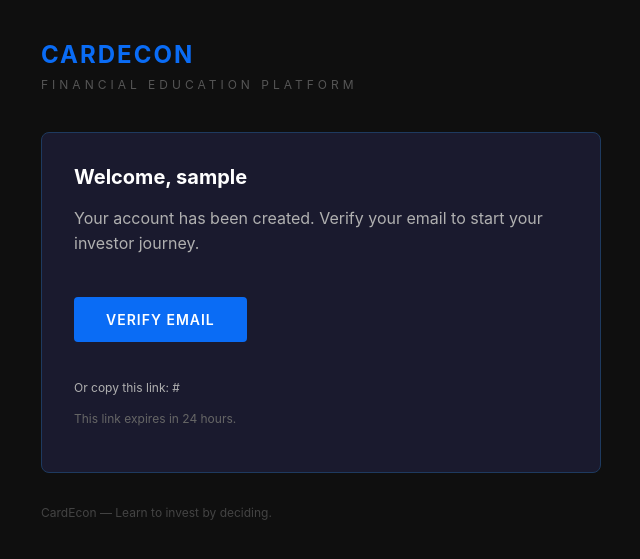
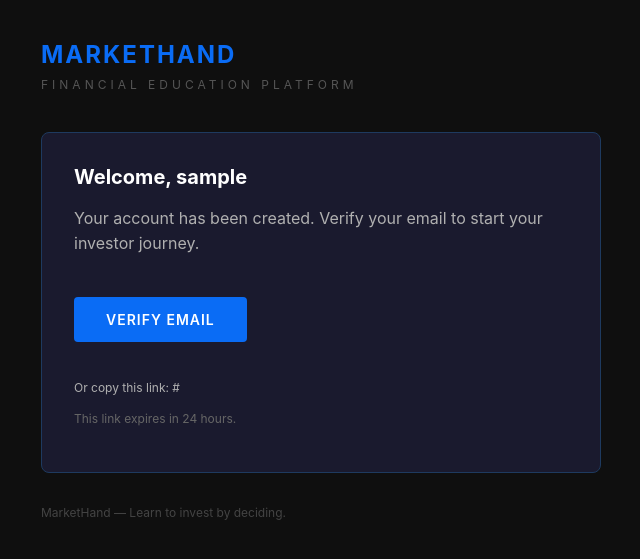
Before and after one commit to Eric-xin/start, a Python web app: template backend/app/templates/email_verify.html in a window 1280 px wide. Shown: the top 559 px of the page, without its empty margins (319-959 px from the left). Run offline with Jinja, Linux system fonts and the light colour scheme; the template is opened without the code that fills it: most values are stand-ins (such as "Sample title", 1, 10 or a date in 2020).

Commit message:
rename CardEcon to MarketHand across the codebase and update related configurations

```diff
--- a/backend/app/main.py
+++ b/backend/app/main.py
@@ -166,7 +166,7 @@ async def lifespan(app: FastAPI):
 
 
 app = FastAPI(
-    title="CardEcon API",
+    title="MarketHand API",
     version="1.0.0",
     lifespan=lifespan,
 )
--- a/backend/app/seeds/run_seeds.py
+++ b/backend/app/seeds/run_seeds.py
@@ -30,10 +30,10 @@ SMTP_CONFIGS = [
     {"key": "smtp_password", "value": "", "description": "SMTP password"},
     {
         "key": "smtp_from",
-        "value": "noreply@cardecon.app",
+        "value": "noreply@markethand.app",
         "description": "From email address",
     },
-    {"key": "smtp_from_name", "value": "CardEcon", "description": "From display name"},
+    {"key": "smtp_from_name", "value": "MarketHand", "description": "From display name"},
     {
         "key": "email_backend",
         "value": "console",
--- a/backend/app/services/companion_llm.py
+++ b/backend/app/services/companion_llm.py
@@ -30,7 +30,7 @@ def build_context_block(context: dict[str, Any] | None) -> str:
     portfolio = context.get("portfolio") or {}
 
     lines = [
-        "You are answering as an in-game companion for CardEcon.",
+        "You are answering as an in-game companion for MarketHand.",
         "Use the user's current gameplay context when relevant.",
         f"Current card title: {current_card.get('title', 'N/A')}",
         f"Current card body: {current_card.get('body', 'N/A')}",
--- a/backend/app/services/email_service.py
+++ b/backend/app/services/email_service.py
@@ -74,11 +74,11 @@ async def send_verification_email(to: str, token: str, username: str) -> None:
     frontend_url = settings.frontend_url
     verify_url = f"{frontend_url}/verify-email?token={token}"
     html = _render("email_verify.html", {"username": username, "verify_url": verify_url})
-    await _send(to, "Verify your CardEcon account", html)
+    await _send(to, "Verify your MarketHand account", html)
 
 
 async def send_password_reset_email(to: str, token: str) -> None:
     frontend_url = settings.frontend_url
     reset_url = f"{frontend_url}/reset-password?token={token}"
     html = _render("password_reset.html", {"reset_url": reset_url})
-    await _send(to, "Reset your CardEcon password", html)
+    await _send(to, "Reset your MarketHand password", html)
--- a/backend/app/templates/email_verify.html
+++ b/backend/app/templates/email_verify.html
@@ -2,7 +2,7 @@
 <html>
 <head>
   <meta charset="UTF-8">
-  <title>Verify Your CardEcon Account</title>
+  <title>Verify Your MarketHand Account</title>
   <style>
     body { background: #0f0f0f; color: #e0e0e0; font-family: 'Inter', Arial, sans-serif; margin: 0; padding: 40px 20px; }
     .container { max-width: 560px; margin: 0 auto; }
@@ -17,7 +17,7 @@
 </head>
 <body>
   <div class="container">
-    <div class="header">CARDECON</div>
+    <div class="header">MARKETHAND</div>
     <div class="subtitle">Financial Education Platform</div>
     <div class="card">
       <h2>Welcome, {{ username }}</h2>
@@ -26,7 +26,7 @@
       <p style="font-size: 12px;">Or copy this link: {{ verify_url }}</p>
       <p style="font-size: 12px; color: #666;">This link expires in 24 hours.</p>
     </div>
-    <div class="footer">CardEcon &mdash; Learn to invest by deciding.</div>
+    <div class="footer">MarketHand &mdash; Learn to invest by deciding.</div>
   </div>
 </body>
 </html>
--- a/backend/app/templates/password_reset.html
+++ b/backend/app/templates/password_reset.html
@@ -2,7 +2,7 @@
 <html>
 <head>
   <meta charset="UTF-8">
-  <title>Reset Your CardEcon Password</title>
+  <title>Reset Your MarketHand Password</title>
   <style>
     body { background: #0f0f0f; color: #e0e0e0; font-family: 'Inter', Arial, sans-serif; margin: 0; padding: 40px 20px; }
     .container { max-width: 560px; margin: 0 auto; }
@@ -17,7 +17,7 @@
 </head>
 <body>
   <div class="container">
-    <div class="header">CARDECON</div>
+    <div class="header">MARKETHAND</div>
     <div class="subtitle">Financial Education Platform</div>
     <div class="card">
       <h2>Password Reset Request</h2>
@@ -26,7 +26,7 @@
       <p style="font-size: 12px;">Or copy this link: {{ reset_url }}</p>
       <p style="font-size: 12px; color: #666;">This link expires in 1 hour. If you didn't request this, ignore this email.</p>
     </div>
-    <div class="footer">CardEcon &mdash; Learn to invest by deciding.</div>
+    <div class="footer">MarketHand &mdash; Learn to invest by deciding.</div>
   </div>
 </body>
 </html>
--- a/backend/scripts/ingest_market_data.py
+++ b/backend/scripts/ingest_market_data.py
@@ -371,7 +371,7 @@ async def seed_events(db: AsyncSession) -> None:
 # ---------------------------------------------------------------------------
 
 async def main() -> None:
-    print("=== CardEcon Market Data Ingestion ===")
+    print("=== MarketHand Market Data Ingestion ===")
     print(f"Database: {DATABASE_URL}")
     print(f"Date range: {START_DATE} → {END_DATE}")
     print()
--- a/config/index.html
+++ b/config/index.html
@@ -4,7 +4,7 @@
     <meta charset="UTF-8" />
     <link rel="icon" type="image/svg+xml" href="/favicon.svg" />
     <meta name="viewport" content="width=device-width, initial-scale=1.0" />
-    <title>CardEcon Admin</title>
+    <title>MarketHand Admin</title>
     <link rel="preconnect" href="https://fonts.googleapis.com" />
     <link rel="preconnect" href="https://fonts.gstatic.com" crossorigin />
     <link
--- a/config/package.json
+++ b/config/package.json
@@ -1,5 +1,5 @@
 {
-  "name": "cardecon-admin",
+  "name": "markethand-admin",
   "version": "0.1.0",
   "private": true,
   "scripts": {
--- a/config/src/components/Layout.tsx
+++ b/config/src/components/Layout.tsx
@@ -84,7 +84,7 @@ export default function Layout({ title, children }: LayoutProps) {
               letterSpacing: '0.1em',
             }}
           >
-            CARDECON
+            MARKETHAND
           </div>
           <div
             style={{
--- a/config/src/pages/Login.tsx
+++ b/config/src/pages/Login.tsx
@@ -101,7 +101,7 @@ export default function Login() {
               marginBottom: 8,
             }}
           >
-            CARDECON ADMIN
+            MARKETHAND ADMIN
           </div>
           <div
             style={{
@@ -257,7 +257,7 @@ export default function Login() {
             letterSpacing: '0.1em',
           }}
         >
-          CARDECON FINANCIAL EDUCATION PLATFORM
+          MARKETHAND FINANCIAL EDUCATION PLATFORM
         </div>
       </div>
     </div>
--- a/frontend/package.json
+++ b/frontend/package.json
@@ -1,6 +1,6 @@
 {
   "name": "markethand",
-  "version": "1.0.0",
+  "version": "1.0.1",
   "main": "expo-router/entry",
   "scripts": {
     "start": "expo start",
--- a/frontend/store/themeStore.ts
+++ b/frontend/store/themeStore.ts
@@ -11,7 +11,7 @@ interface ThemeState {
   hydrate: () => Promise<void>;
 }
 
-const STORAGE_KEY = "cardecon-theme-mode";
+const STORAGE_KEY = "markethand-theme-mode";
 
 export const useThemeStore = create<ThemeState>((set, get) => ({
   mode: "pro",
```
Also changed, not shown: README.md, config/package-lock.json.
